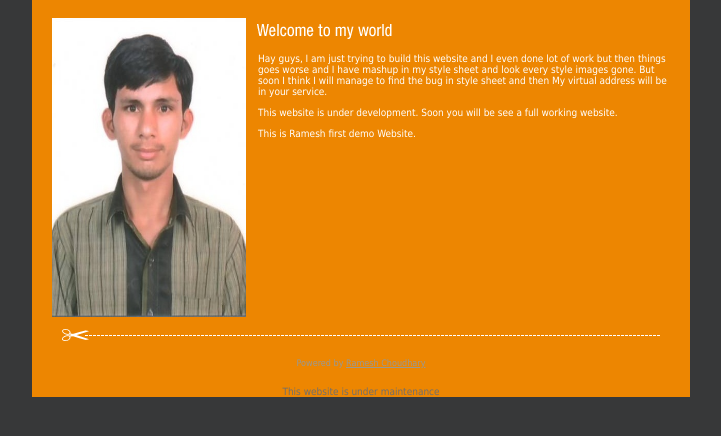
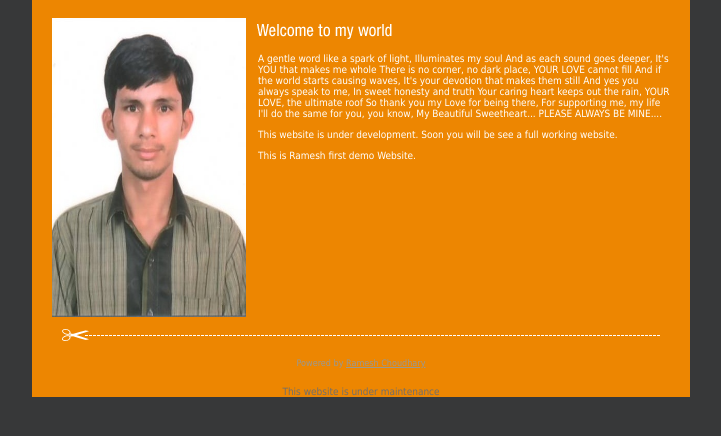
Before and after one commit to rameshchoudhary566/rameshchoudhary566.github.io, a plain HTML site: page index.html in a window 1280 px wide. Shown: the part 58-494 px from the top of the page, without its empty margins (279-1000 px from the left). Drawn offline with Linux system fonts and the light colour scheme; files whose address does not match are found by name.

Commit message:
Update index.html

```diff
--- a/index.html
+++ b/index.html
@@ -22,8 +22,27 @@
           <div class="inner"> <img src="Ramesh-photo.JPG" width="194" height="299" alt="My photo" class="left" />
             <h2><img src="images/title_welcome.gif" width="139" height="20" alt="Welcome to my world" /></h2>
             <div class="indent">
-              <p> Hay guys, I am just trying to build this website and I even done lot of work but then things
-goes worse and I have mashup in my style sheet and look every style images gone. But soon I think I will manage to find the bug in style sheet and then My virtual address will be in your service.</p>
+              <p> A gentle word like a spark of light,
+Illuminates my soul
+And as each sound goes deeper,
+It's YOU that makes me whole
+
+There is no corner, no dark place,
+YOUR LOVE cannot fill
+And if the world starts causing waves,
+It's your devotion that makes them still
+
+And yes you always speak to me,
+In sweet honesty and truth
+Your caring heart keeps out the rain,
+YOUR LOVE, the ultimate roof
+
+So thank you my Love for being there,
+For supporting me, my life
+I'll do the same for you, you know,
+My Beautiful Sweetheart...
+
+PLEASE ALWAYS BE MINE....</p>
               <p> This website is under development. Soon you will be see a full working website.</p>
               <p>This is Ramesh first demo Website.</p>
             </div>
```
